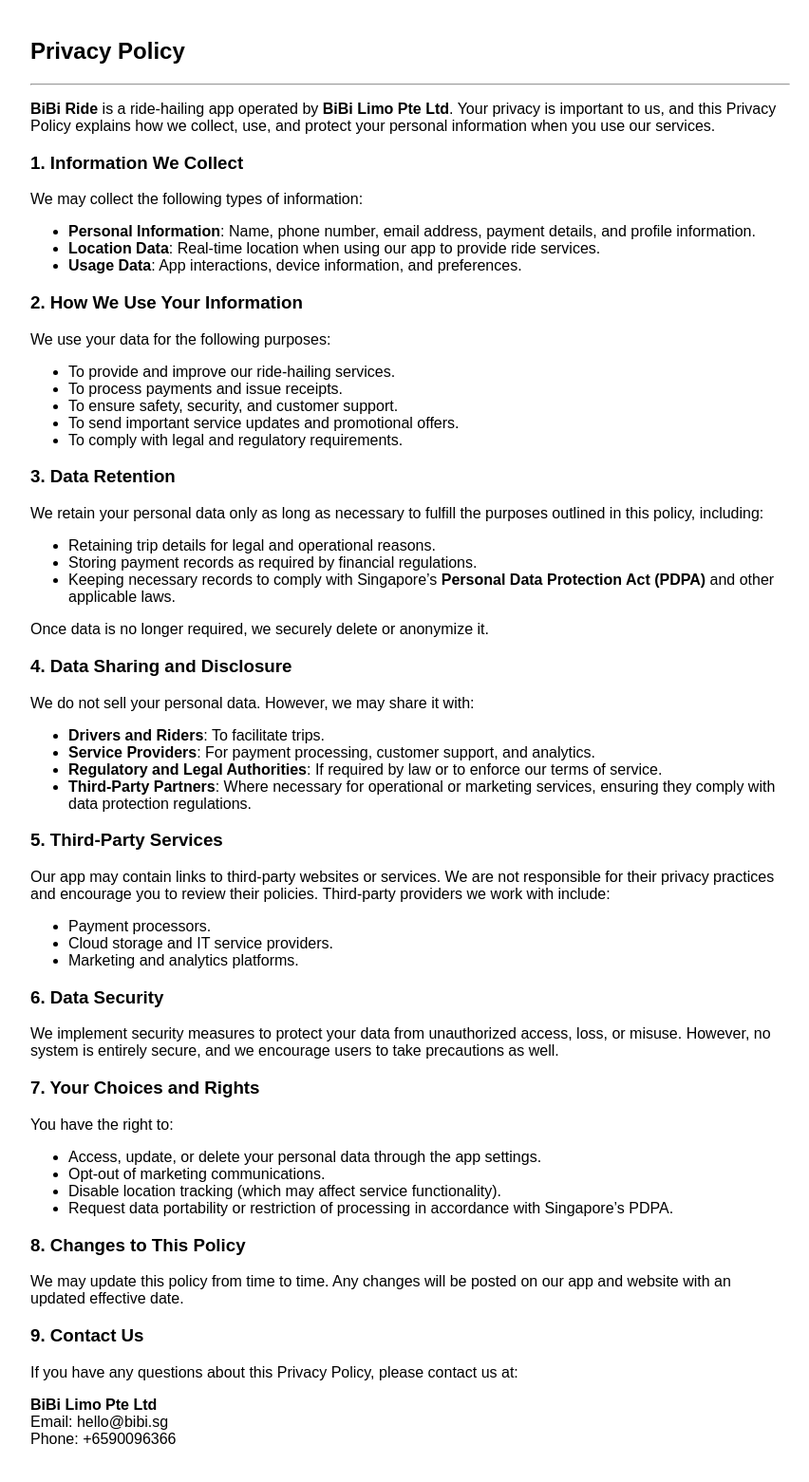
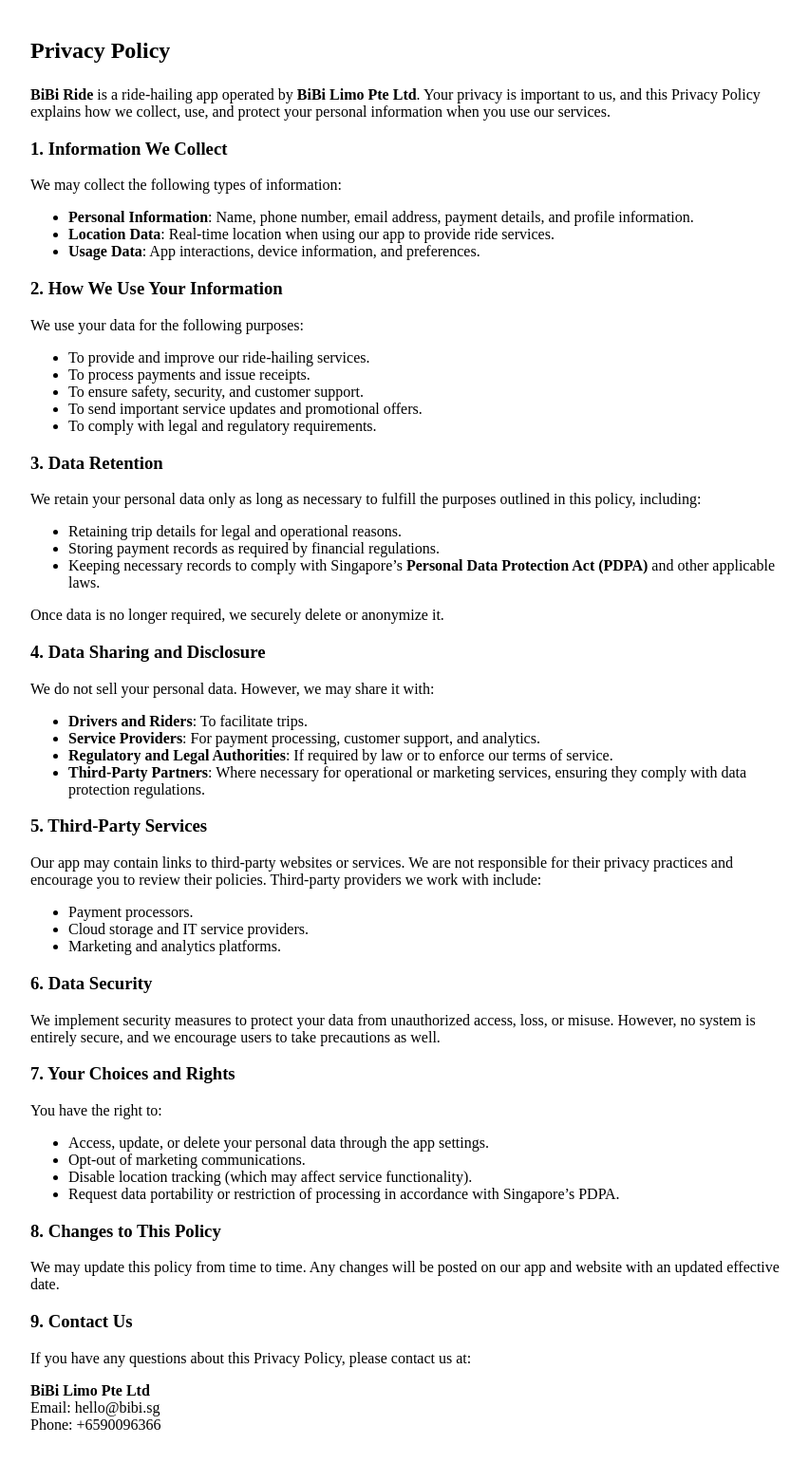
Before and after one commit to bibilimo/privacy-policy, a Jekyll site: the page built from index.md, in a window 1280 px wide. Shown: the whole page at 95% size, without its empty margins (208-1060 px from the left). Built offline with Jekyll 4.4.1, drawn with Linux system fonts in a browser that asks for light colours.

Commit message:
updated default.html

```diff
--- a/_layouts/default.html
+++ b/_layouts/default.html
@@ -6,11 +6,13 @@
 		<title>{{ page.title }}</title>
 		<style>
 			body {
-				font-family: Arial, sans-serif;
 				max-width: 800px;
 				margin: auto;
 				padding: 20px;
-				color: "#333";
+				color: "#666666";
+			}
+			h2 {
+				margin-bottom: 24px;
 			}
 		</style>
 	</head>
--- a/index.md
+++ b/index.md
@@ -5,8 +5,6 @@ permalink: /
 ---
 
 ## Privacy Policy
-
----
 
 **BiBi Ride** is a ride-hailing app operated by **BiBi Limo Pte Ltd**. Your privacy is important to us, and this Privacy Policy explains how we collect, use, and protect your personal information when you use our services.
 
```
